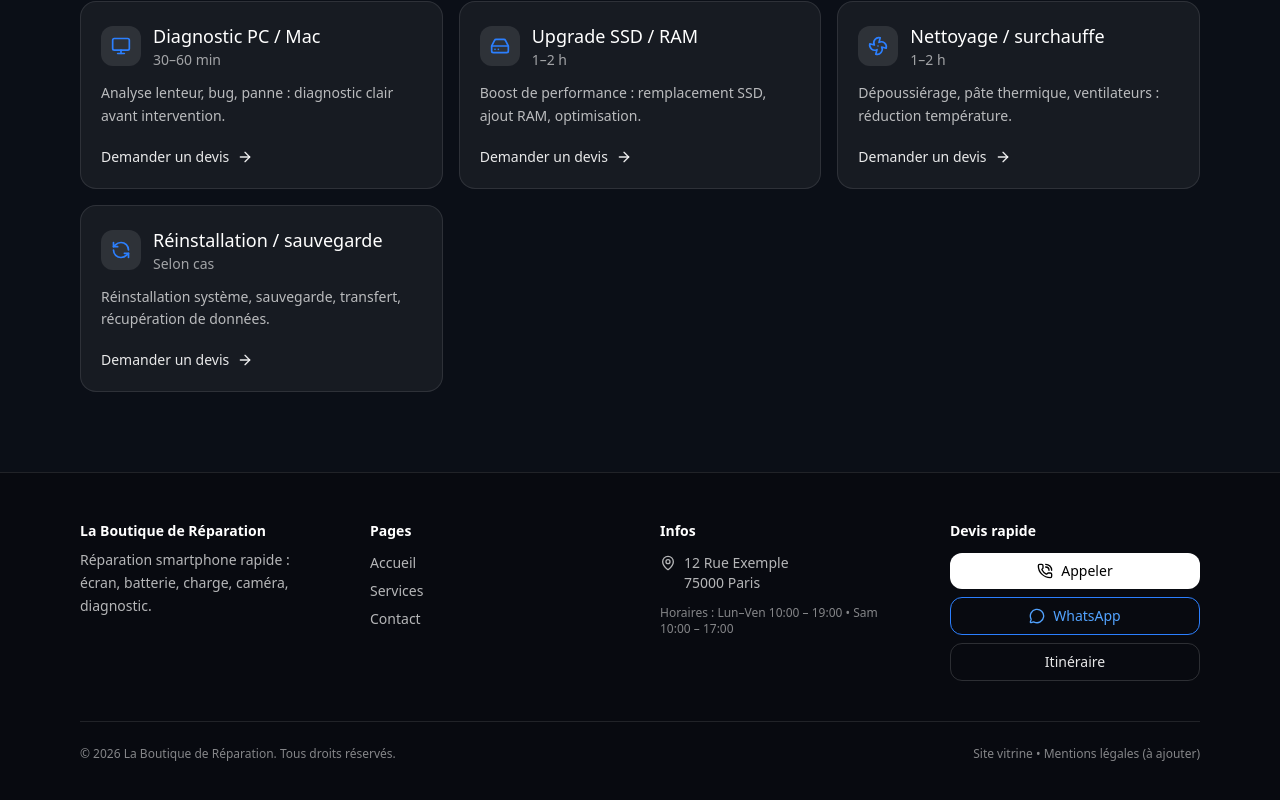
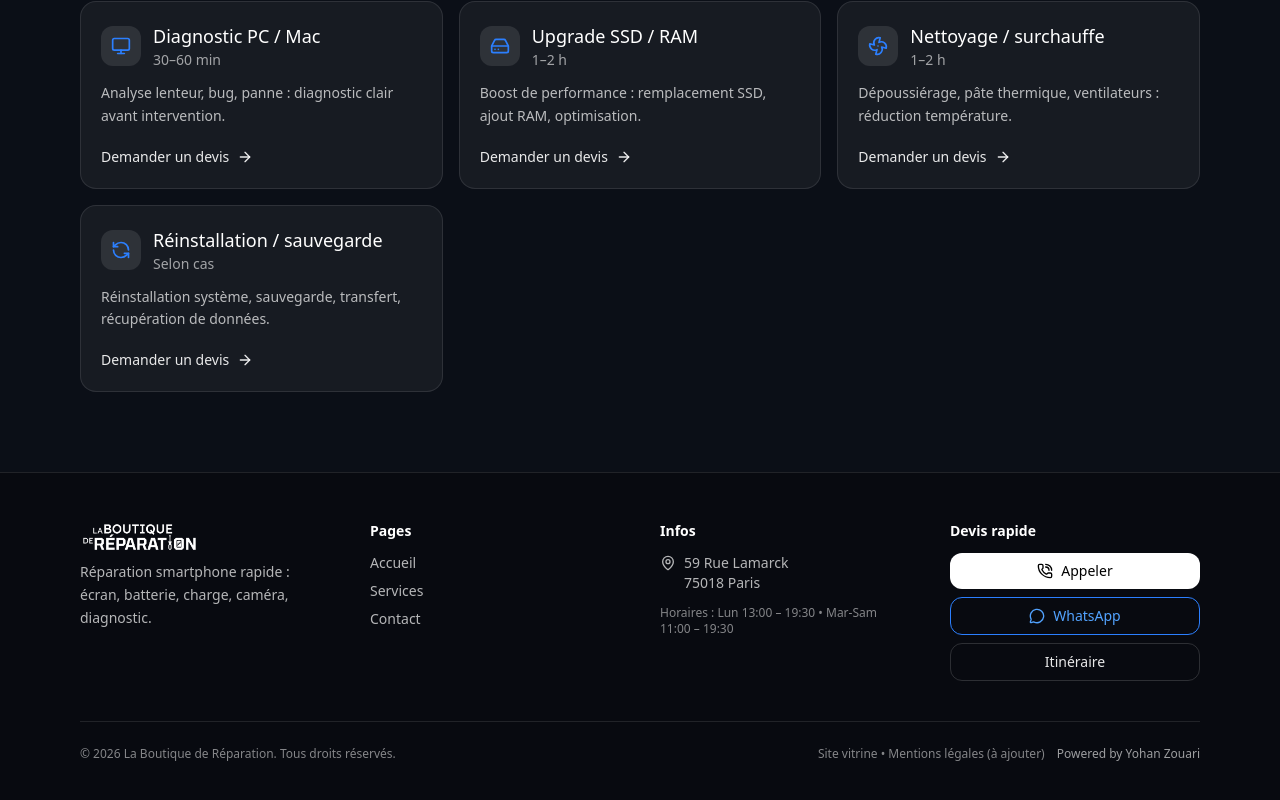
Before and after one commit to Yohan-easy-code/la-boutique-de-reparation, a Next.js app: page /services in a window 1280 px wide. Shown: the part 1033-1833 px from the top of the page. Built offline with nearby package versions, Linux system fonts and the light colour scheme.

Commit message:
add real info

```diff
--- a/components/layout/Footer.tsx
+++ b/components/layout/Footer.tsx
@@ -1,6 +1,7 @@
 import Link from "next/link";
 import { contactInfo } from "@/lib/content";
 import { PhoneCall, MessageCircle, MapPin } from "lucide-react";
+import Image from "next/image";
 
 export default function Footer() {
   return (
@@ -9,9 +10,19 @@ export default function Footer() {
         <div className="grid gap-10 sm:grid-cols-2 lg:grid-cols-4">
           {/* Brand */}
           <div>
-            <p className="text-sm font-semibold text-white">
-              {contactInfo.businessName}
-            </p>
+            <Link
+              href="/"
+              aria-label="Retour à l'accueil"
+              className="flex items-center"
+            >
+              <Image
+                src="/images/logo.png"
+                alt="La Boutique de Réparation"
+                width={160}
+                height={40}
+                className="h-8 w-auto"
+              />
+            </Link>
             <p className="mt-2 text-sm leading-relaxed text-white/70">
               Réparation smartphone rapide : écran, batterie, charge, caméra,
               diagnostic.
@@ -103,7 +114,17 @@ export default function Footer() {
             © {new Date().getFullYear()} {contactInfo.businessName}. Tous droits
             réservés.
           </p>
-          <p>Site vitrine • Mentions légales (à ajouter)</p>
+          <div className="flex flex-col gap-1 sm:flex-row sm:items-center sm:gap-3">
+            <p>Site vitrine • Mentions légales (à ajouter)</p>
+            <a
+              href="https://yohanzouari-dev.fr/"
+              target="_blank"
+              rel="noreferrer"
+              className="text-white/60 transition hover:text-white"
+            >
+              Powered by Yohan Zouari
+            </a>
+          </div>
         </div>
       </div>
     </footer>
--- a/lib/content.ts
+++ b/lib/content.ts
@@ -81,12 +81,12 @@ export const services = [
 
 export const contactInfo = {
   businessName: "La Boutique de Réparation",
-  phone: "+33 0 00 00 00 00",
-  whatsapp: "https://wa.me/33000000000",
-  addressLines: ["12 Rue Exemple", "75000 Paris"],
+  phone: "+33 1 44 85 94 92",
+  whatsapp: "https://wa.me/33144859492",
+  addressLines: ["59 Rue Lamarck", "75018 Paris"],
   hours: [
-    { label: "Lun–Ven", value: "10:00 – 19:00" },
-    { label: "Sam", value: "10:00 – 17:00" },
+    { label: "Lun", value: "13:00 – 19:30" },
+    { label: "Mar-Sam", value: "11:00 – 19:30" },
     { label: "Dim", value: "Fermé" },
   ],
   // Option 1: un lien Google Maps prêt (meilleur UX)
@@ -164,22 +164,22 @@ export const steps = [
 
 export const testimonials = [
   {
-    author: "Julien M.",
+    author: "Gabriel",
     rating: 5,
-    date: "Janvier 2025",
-    text: "Écran remplacé en moins d’une heure. Accueil pro, explications claires et téléphone comme neuf.",
+    date: "Novembre 2025",
+    text: "Super boutique. Changement de batterie, réparation de châssis, et même intervention sur une alarme incendie : tout a été fait rapidement et proprement. Technicien professionnel, sérieux et vraiment à l’écoute. Merci pour la qualité du service ! ",
   },
   {
-    author: "Sophie L.",
+    author: "Alexandre Meyer",
     rating: 5,
-    date: "Décembre 2024",
-    text: "Très sérieux. Batterie changée rapidement, prix annoncé respecté. Je recommande sans hésiter.",
+    date: "Janvier 2026",
+    text: "Réparation efficace et très bon conseil. Options clairement expliquées et devis très clair avant une réparation faite en 2 heures. On ne demande rien de mieux !",
   },
   {
-    author: "Karim D.",
+    author: "Jeanne Leroy",
     rating: 5,
-    date: "Novembre 2024",
-    text: "Diagnostic rapide et honnête. On m’a expliqué les options avant réparation. Travail propre.",
+    date: "Juillet 2025",
+    text: "Je recommande à 100%. Le gérant est une personne très honnête, arrangeante et efficace et les réparations sont de qualité.",
   },
 ];
 
```
